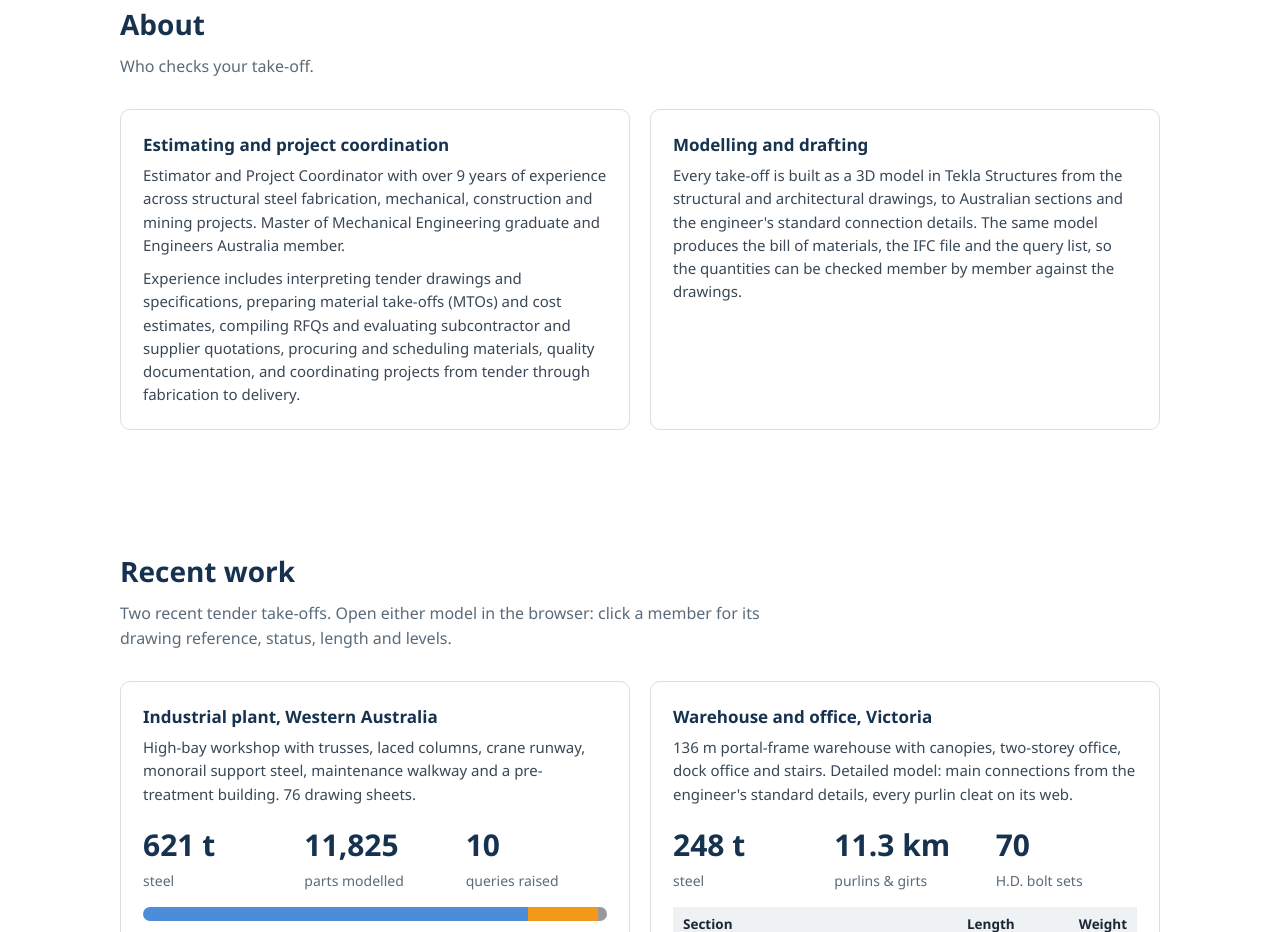
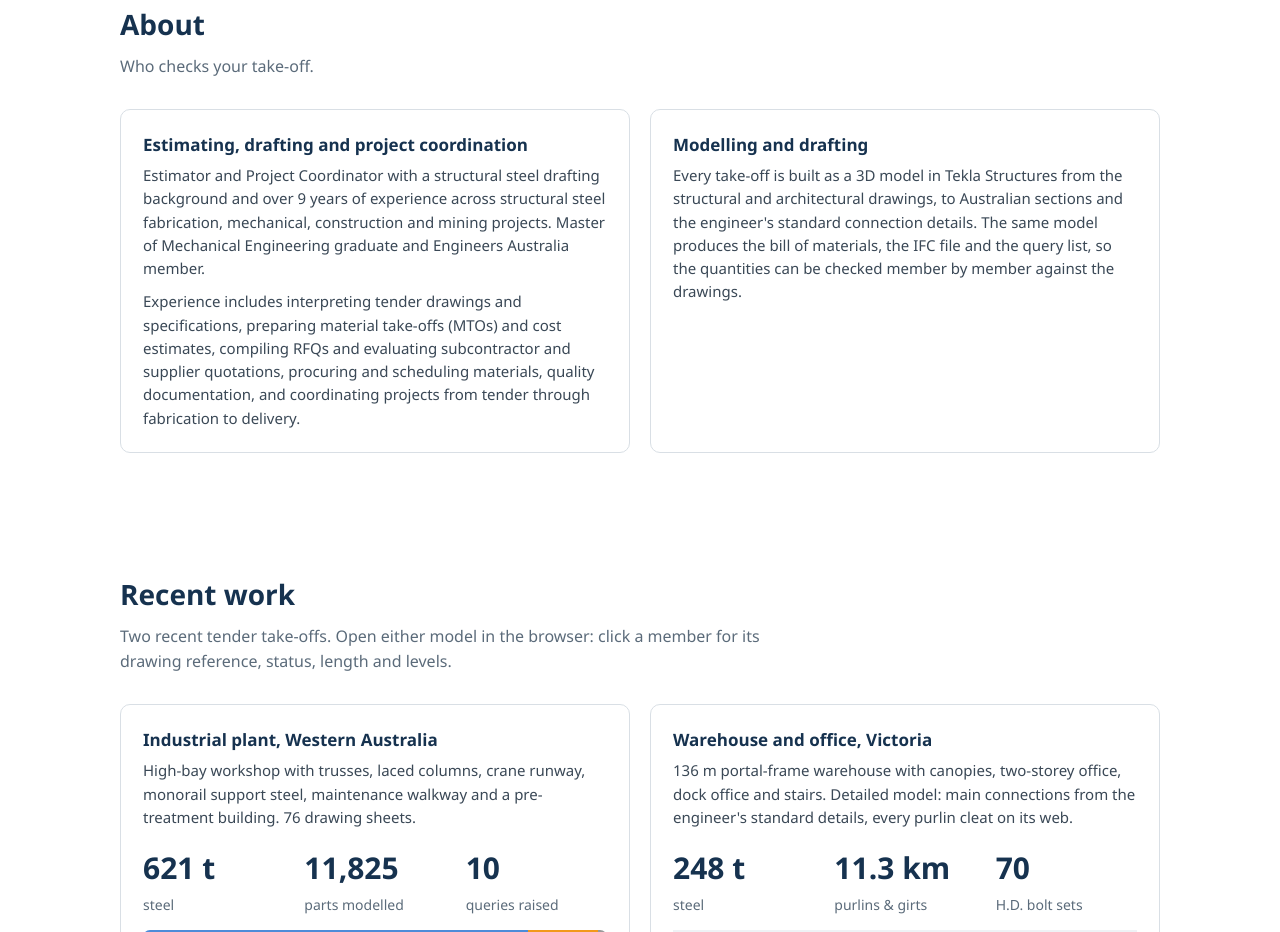
Before and after one commit to tf717202165-max/rapidsteel-mto, a plain HTML site: page index.html in a window 1280 px wide. Shown: the part 1530-2462 px from the top of the page. Drawn offline with Linux system fonts and the light colour scheme.

Commit message:
About: drafting background
Co-Authored-By: Claude Fable 5.2 <noreply@anthropic.com>

```diff
--- a/index.html
+++ b/index.html
@@ -93,8 +93,8 @@ footer{background:var(--navy);color:#c9d4de;padding:28px 0;font-size:13.5px}foot
   <p class="sub">Who checks your take-off.</p>
   <div class="grid2">
     <div class="box">
-      <h3>Estimating and project coordination</h3>
-      <p>Estimator and Project Coordinator with over 9 years of experience across structural steel fabrication, mechanical, construction and mining projects. Master of Mechanical Engineering graduate and Engineers Australia member.</p>
+      <h3>Estimating, drafting and project coordination</h3>
+      <p>Estimator and Project Coordinator with a structural steel drafting background and over 9 years of experience across structural steel fabrication, mechanical, construction and mining projects. Master of Mechanical Engineering graduate and Engineers Australia member.</p>
       <p style="margin-top:10px">Experience includes interpreting tender drawings and specifications, preparing material take-offs (MTOs) and cost estimates, compiling RFQs and evaluating subcontractor and supplier quotations, procuring and scheduling materials, quality documentation, and coordinating projects from tender through fabrication to delivery.</p>
     </div>
     <div class="box">
```
Also changed, not shown: viewer/index.html (+3 -3 lines), 2 other files.
